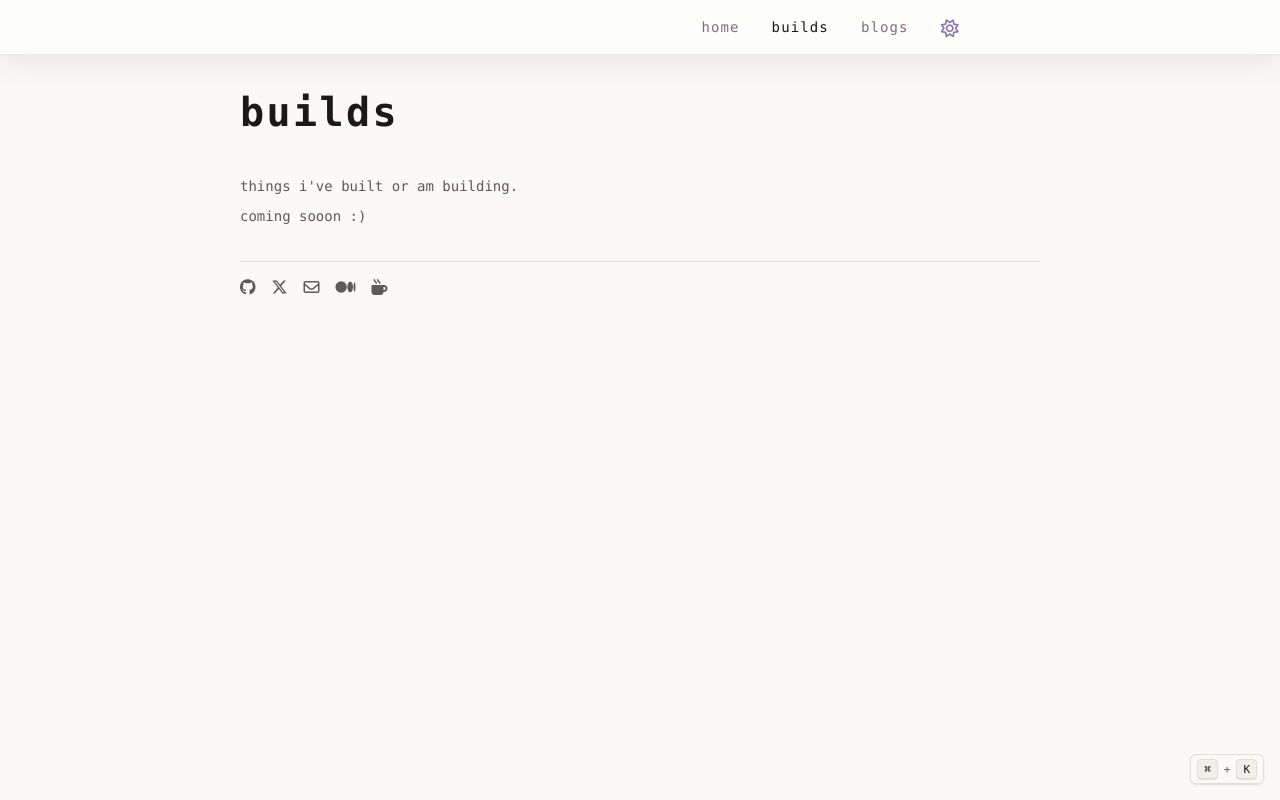
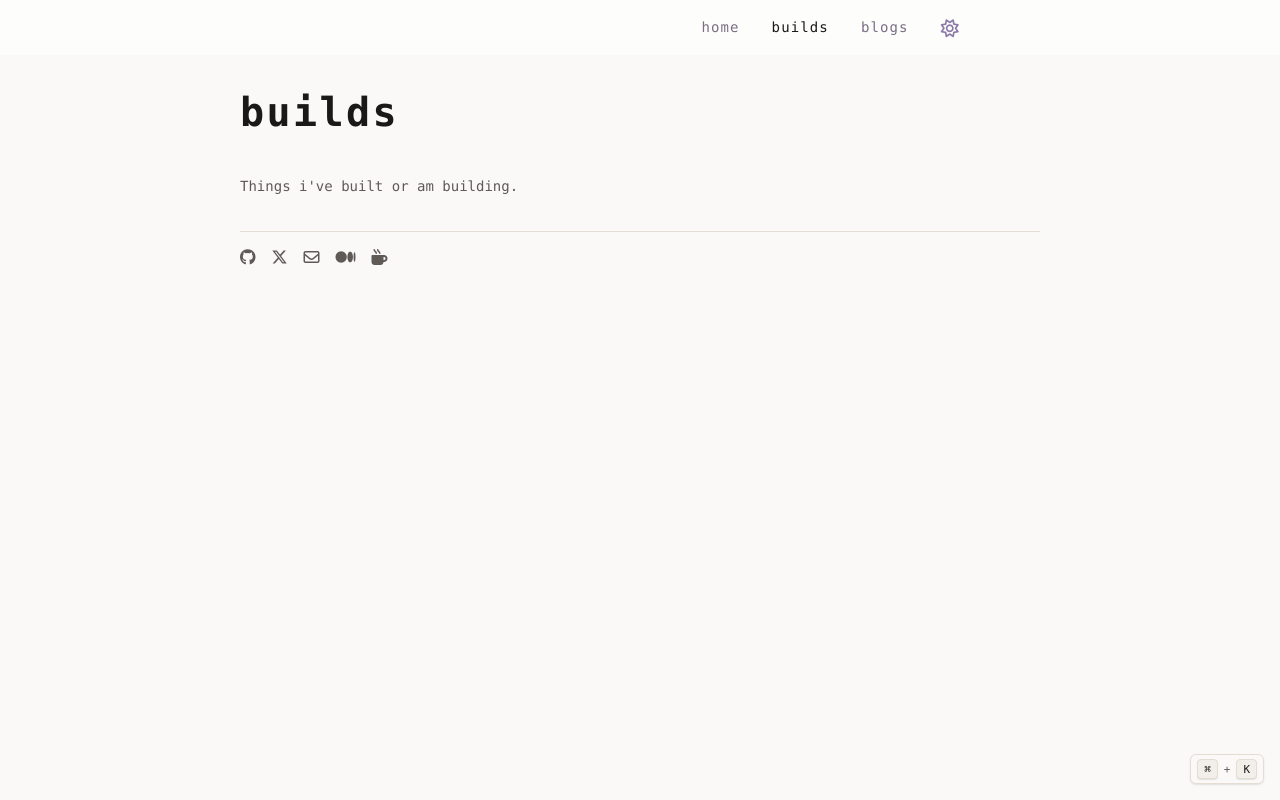
Before and after one commit to Khusheyy/Portfolio, a plain HTML site: page builds.html in a window 1280 px wide. Drawn offline with Linux system fonts and the light colour scheme.

Commit message:
fix home

```diff
--- a/builds.html
+++ b/builds.html
@@ -40,8 +40,7 @@
       <h1 class="hero-title" style="padding-top: 2rem;">builds</h1>
 
       <section class="about">
-        <p>things i've built or am building.</p>
-        <p> coming sooon :) </p>
+        <p>Things i've built or am building.</p>
       </section>
 
       <footer class="footer">
--- a/script.js
+++ b/script.js
@@ -51,6 +51,7 @@ var PALETTE_PAGES = [
   { label: "my journey on x", path: "myjourneyonx.html", slug: "/myjourneyonx" },
   { label: "people", path: "people.html", slug: "/people" },
   { label: "values", path: "values.html", slug: "/values" },
+  { label: "collections", path: "collections.html", slug: "/collections" },
 ];
 
 var paletteOverlay = null;
--- a/styles.css
+++ b/styles.css
@@ -635,14 +635,14 @@ html.theme-light {
   z-index: 1000;
 
   background: var(--nav-bg);
-  border-bottom: 1px solid var(--nav-border);
+  /* border-bottom: 1px solid var(--nav-border); */
 
   backdrop-filter: blur(18px) saturate(180%);
   -webkit-backdrop-filter: blur(100%) saturate(180%);
 
-  box-shadow:
+  /* box-shadow:
     0 8px 32px var(--nav-shadow),
-    inset 0 1px 0 rgba(255, 255, 255, 0.12);
+    inset 0 1px 0 rgba(255, 255, 255, 0.12); */
 
   transition:
     background-color .3s ease,
```
Also changed, not shown: hi.html (+2 -1 lines), index.html (+2 -1 lines), package.json (deleted, +0 -9 lines), cloud.jpg (deleted), collections.html (added).
